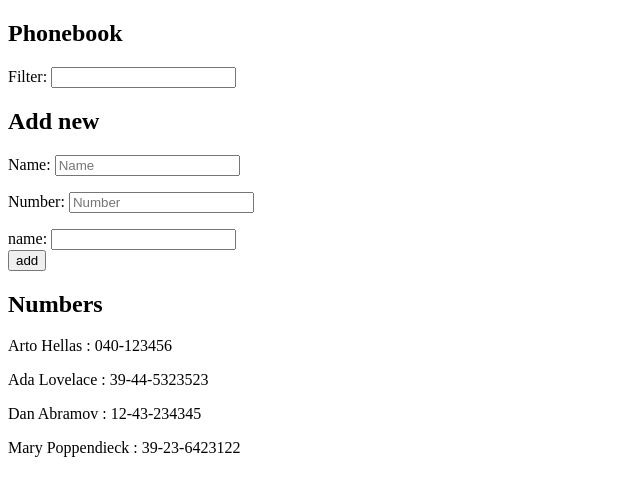
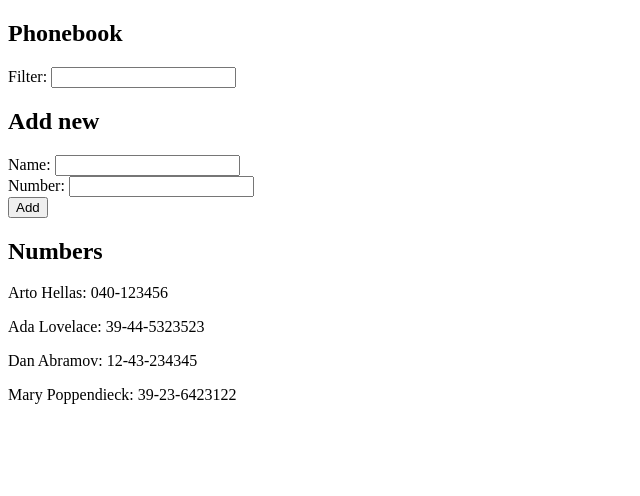
Before and after one commit to CarlosPProjects/fullstackopen, a React (Vite) app in the folder part02/agenda/: page / in a window 1280 px wide. Shown: the top 496 px of the page, without its empty margins (0-640 px from the left). Built offline with nearby package versions, Linux system fonts and the light colour scheme.

Commit message:
"Extracted person form and persons list into separate components"

```diff
--- a/part02/agenda/src/App.tsx
+++ b/part02/agenda/src/App.tsx
@@ -3,6 +3,8 @@ import { TAgenda } from "./types/types";
 import { getFilteredAgenda, isNameRepeated } from "./lib/utils";
 import Filter from "./components/Filter";
 import Input from "./components/Input";
+import PersonForm from "./components/PersonForm";
+import Persons from "./components/Persons";
 
 function App() {
   const [persons, setPersons] = useState<TAgenda[]>([
@@ -39,9 +41,6 @@ function App() {
         id: persons.length + 1,
       };
       setPersons([...persons, newPerson]);
-
-      setNewName("");
-      setNewNumber("");
     }
   };
 
@@ -50,54 +49,13 @@ function App() {
       <h2>Phonebook</h2>
       <Filter setNewSearch={setNewSearch} />
       <h2>Add new</h2>
-      <form>
-        <div>
-          <p>
-            <label htmlFor="name">Name: </label>
-            <input
-              type="text"
-              placeholder="Name"
-              onChange={(e) => setNewName(e.target.value)}
-              required
-              id="name"
-              name="name"
-              value={newName}
-            />
-          </p>
-          <p>
-            <label htmlFor="number">Number: </label>
-            <input
-              type="text"
-              placeholder="Number"
-              onChange={(e) => setNewNumber(e.target.value)}
-              required
-              id="number"
-              name="number"
-              value={newNumber}
-            />
-          </p>
-          <Input
-            name="name"
-            label="name"
-            onChange={(e) => setNewName(e.target.value)}
-          />
-        </div>
-        <div>
-          <button type="submit" onClick={handleSubmit}>
-            add
-          </button>
-        </div>
-      </form>
+      <PersonForm
+        setNewName={setNewName}
+        setNewNumber={setNewNumber}
+        handleSubmit={handleSubmit}
+      />
       <h2>Numbers</h2>
-      <div>
-        {filteredPersons.map((e) => (
-          <div key={e.name}>
-            <p>
-              {e.name} : {e.number}
-            </p>
-          </div>
-        ))}
-      </div>
+      <Persons persons={filteredPersons} />
     </div>
   );
 }
--- /dev/null
+++ b/part02/agenda/src/components/Person.tsx
@@ -0,0 +1,16 @@
+import { FC } from 'react'
+import { TAgenda } from '../types/types';
+
+interface PersonProps {
+  person: TAgenda;
+}
+
+const Person: FC<PersonProps> = ({ person }) => {
+  return (
+    <p>
+      {person.name}: {person.number}
+    </p>
+  )
+}
+
+export default Person;
--- /dev/null
+++ b/part02/agenda/src/components/Persons.tsx
@@ -0,0 +1,19 @@
+import { FC } from "react";
+import { TAgenda } from "../types/types";
+import Person from "./Person";
+
+interface PersonsProps {
+  persons: TAgenda[];
+}
+
+const Persons: FC<PersonsProps> = ({ persons }) => {
+  return (
+    <div>
+      {persons.map((e) => (
+        <Person key={e.id} person={e} />
+      ))}
+    </div>
+  );
+};
+
+export default Persons;
```
